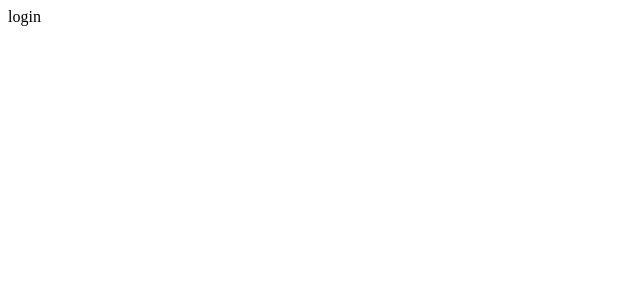
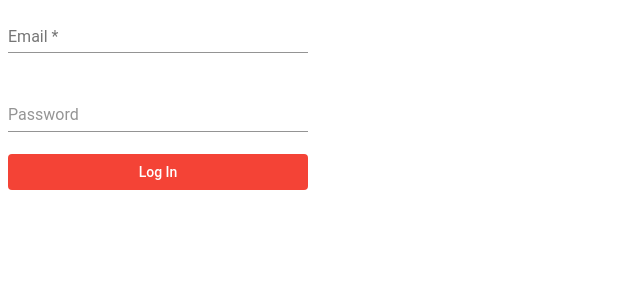
Before and after one commit to RuQuentin/Angular7MiniProject, an Angular app: page /login in a window 1280 px wide. Shown: the top 300 px of the page, without its empty margins (0-640 px from the left). Built offline with nearby package versions, Linux system fonts and the light colour scheme.

Commit message:
feature/loginPage,
* finish template,
* add login.service for sending request

```diff
--- a/src/app/app.module.ts
+++ b/src/app/app.module.ts
@@ -1,12 +1,14 @@
 import { BrowserModule } from '@angular/platform-browser';
 import { NgModule } from '@angular/core';
 
+import {BrowserAnimationsModule} from '@angular/platform-browser/animations';
+
+import { AppComponent } from './app.component';
+
 import { AppRoutingModule } from './app-routing.module';
-import { AppComponent } from './app.component';
 import { LoginModule } from './pages/login/login.module';
 import { HomeModule } from './pages/home/home.module';
 
-import {BrowserAnimationsModule} from '@angular/platform-browser/animations';
 
 @NgModule({
   declarations: [
--- a/src/app/pages/login/login.component.html
+++ b/src/app/pages/login/login.component.html
@@ -1 +1,28 @@
-login
+<div class="example-container">
+  <mat-form-field class="example-full-width">
+    <input
+      matInput
+      placeholder="Email"
+      type="email"
+      name="userEmail"
+      [(ngModel)]="userEmail"
+      required>
+  </mat-form-field>
+
+  <mat-form-field appearance="standard">
+    <input
+      matInput placeholder="Password"
+      type="password"
+      name="userPassword"
+      [(ngModel)]="userPassword"
+      required>
+  </mat-form-field>
+
+  <button
+    (click)="onLogIn(userEmail, userPassword)"
+    color="warn"
+    mat-flat-button>
+    Log In
+  </button>
+
+</div>
--- a/src/app/pages/login/login.component.scss
+++ b/src/app/pages/login/login.component.scss
@@ -0,0 +1,9 @@
+.example-container {
+  display: flex;
+  flex-direction: column;
+  width: 300px;
+}
+
+.example-container > * {
+  width: 100%;
+}
--- a/src/app/pages/login/login.component.ts
+++ b/src/app/pages/login/login.component.ts
@@ -1,8 +1,23 @@
 import { Component } from '@angular/core';
+import { LoginService } from './login.service';
 
 @Component({
-  selector: 'login',
+  selector: 'login-component',
   templateUrl: './login.component.html',
   styleUrls: ['./login.component.scss']
 })
-export class LoginComponent {}
+export class LoginComponent {
+  userEmail: string = '';
+  userPassword: string = '';
+
+  constructor(private loginService: LoginService) {
+
+  }
+
+  onLogIn(email, password) {
+    this.loginService.sendRequest(email, password)
+      .subscribe(data => {
+        console.log(data)
+    });
+  }
+}
--- /dev/null
+++ b/src/app/pages/login/login.service.ts
@@ -0,0 +1,18 @@
+import { Injectable } from '@angular/core';
+import { Observable } from 'rxjs';
+import { HttpClient } from '@angular/common/http';
+
+@Injectable()
+export class LoginService {
+
+  constructor(private http: HttpClient) {
+
+  }
+
+  sendRequest(email, password): Observable<any> {
+    return this.http.post('https://reqres.in/api/login', {
+      "email": email,
+      "password": password
+  });
+  }
+}
--- a/src/index.html
+++ b/src/index.html
@@ -6,6 +6,7 @@
   <base href="/">
 
   <meta name="viewport" content="width=device-width, initial-scale=1">
+  <link href="https://fonts.googleapis.com/icon?family=Material+Icons" rel="stylesheet">
   <link rel="icon" type="image/x-icon" href="favicon.ico">
 </head>
 <body>
--- a/src/styles.scss
+++ b/src/styles.scss
@@ -1 +1,2 @@
 /* You can add global styles to this file, and also import other style files */
+@import "~@angular/material/prebuilt-themes/indigo-pink.css";
```
Also changed, not shown: src/app/pages/login/login.module.ts (+18 -4 lines).
